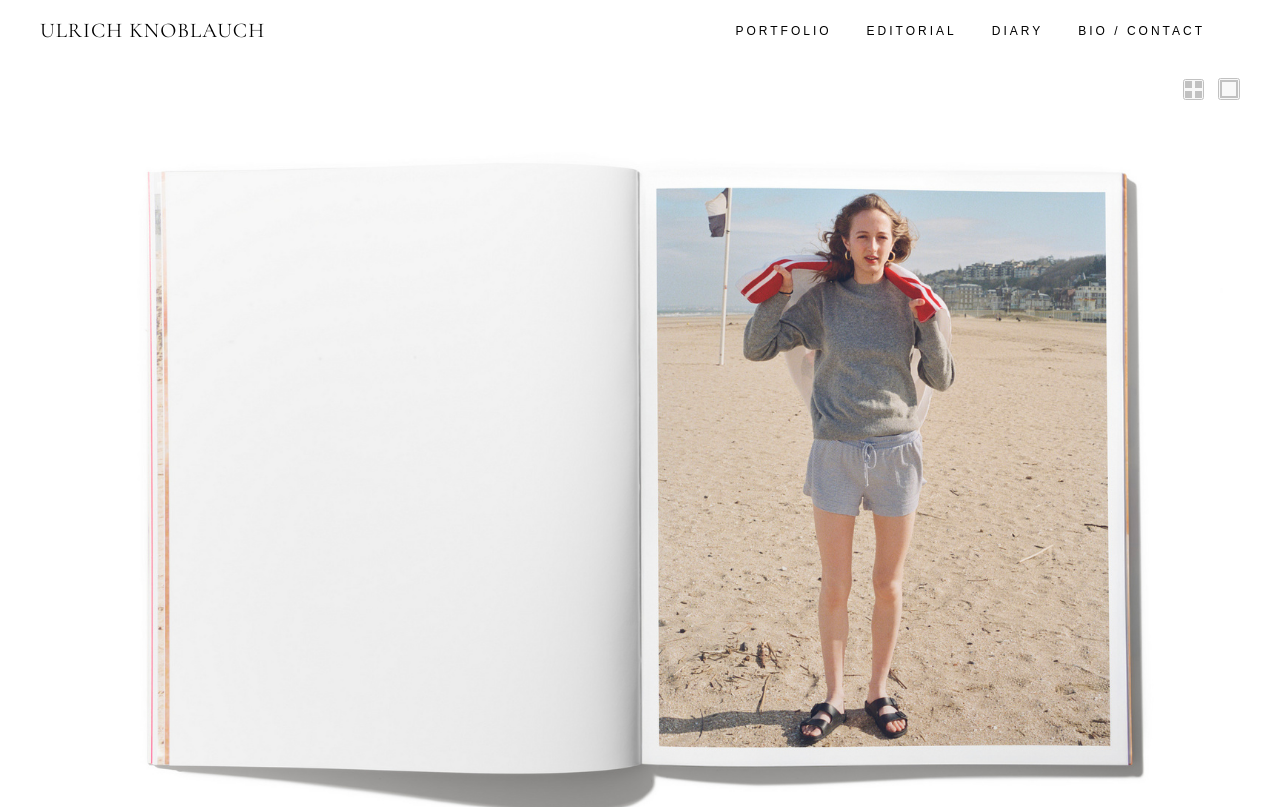
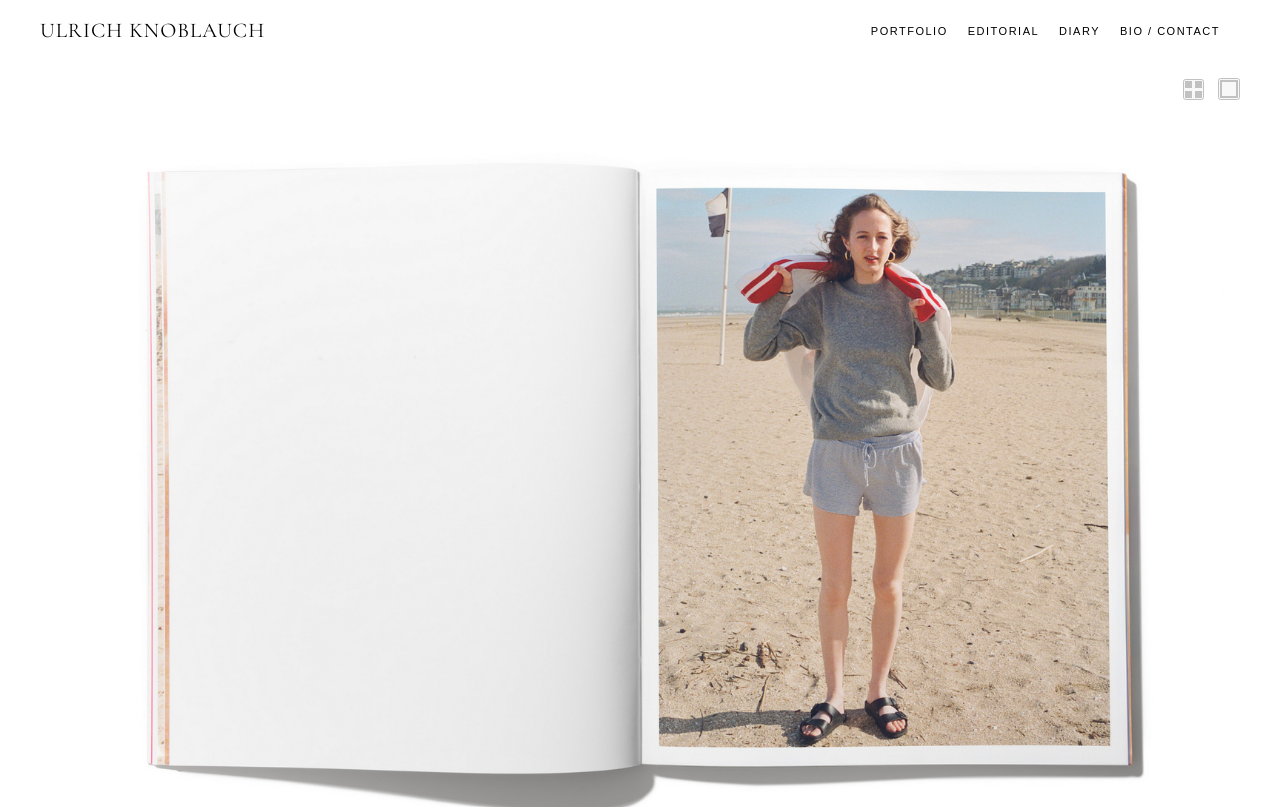
Before and after one commit to AnjaKnoblauch/ulrich-knoblauch-portfolio, a plain HTML site: page diary.html in a window 1280 px wide. Shown: the top 807 px of the page. Drawn offline with nearby package versions, Linux system fonts and the light colour scheme.

Commit message:
Update diary.html

```diff
--- a/diary.html
+++ b/diary.html
@@ -46,9 +46,9 @@ nav {
 nav a {
     color: black;
     text-decoration: none;
-    font-size: 12px;
-    letter-spacing: 3px;
-    margin-right: 35px;
+    font-size: 11px;
+    letter-spacing: 1.5px;
+    margin-right: 20px;
     text-transform: uppercase;
 }
 
```
